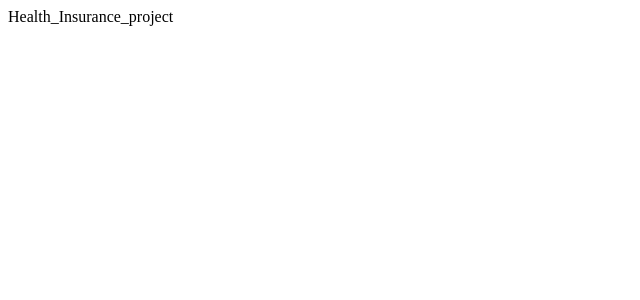
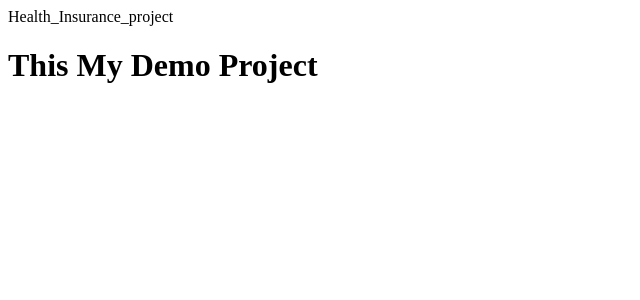
Before and after one commit to AdityaChavan0205/Health-Insurance-Project, a React (Vite) app in the folder Frontend/: page / in a window 1280 px wide. Shown: the top 300 px of the page, without its empty margins (0-640 px from the left). Built offline with nearby package versions, Linux system fonts and the light colour scheme.

Commit message:
root file update

```diff
--- a/Frontend/src/App.jsx
+++ b/Frontend/src/App.jsx
@@ -2,7 +2,10 @@ import React from 'react'
 
 function App() {
   return (
-    <div>Health_Insurance_project</div>
+    <div>Health_Insurance_project
+      <h1> This My Demo Project</h1>
+    </div>
+
   )
 }
 
```
